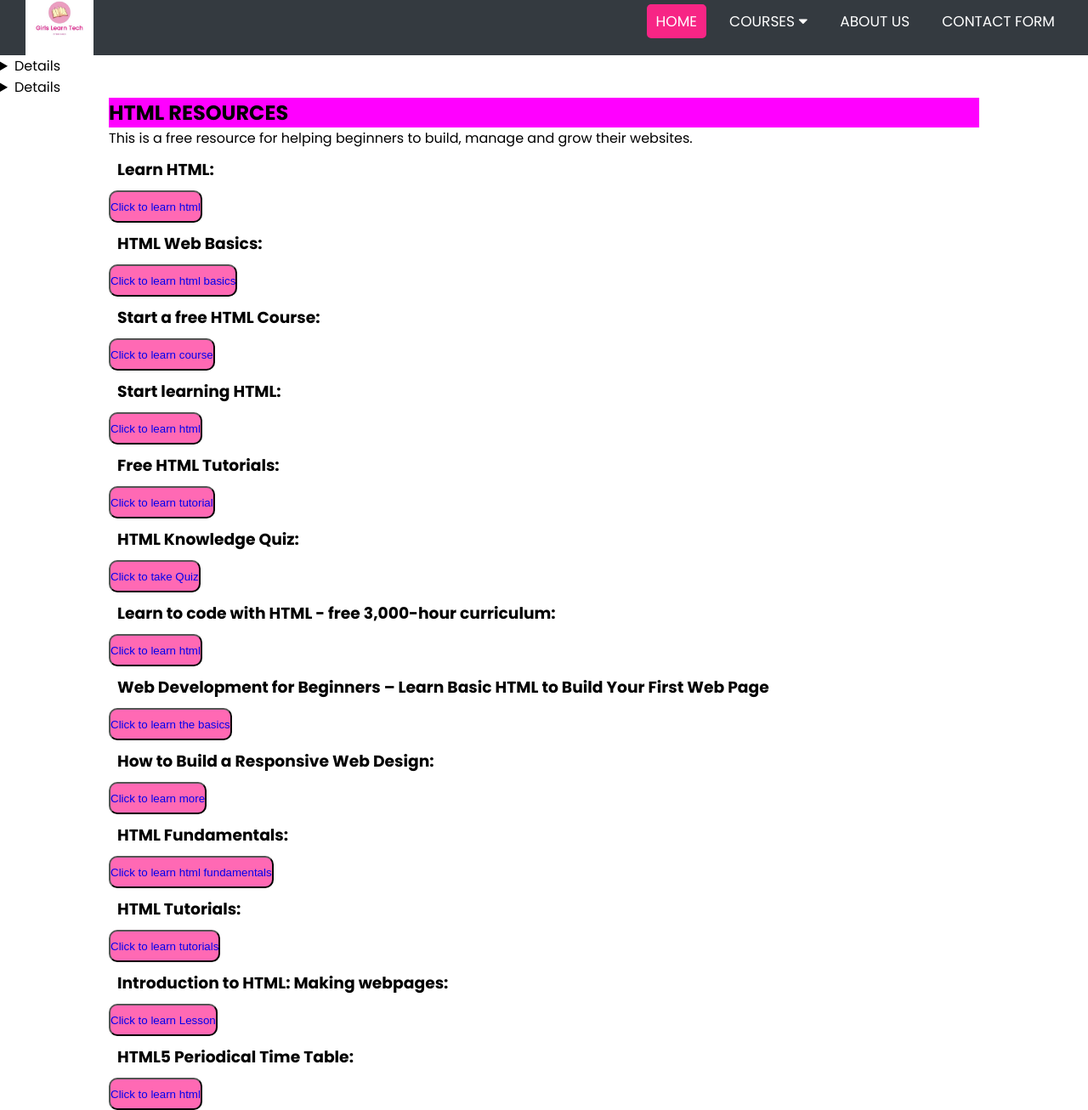
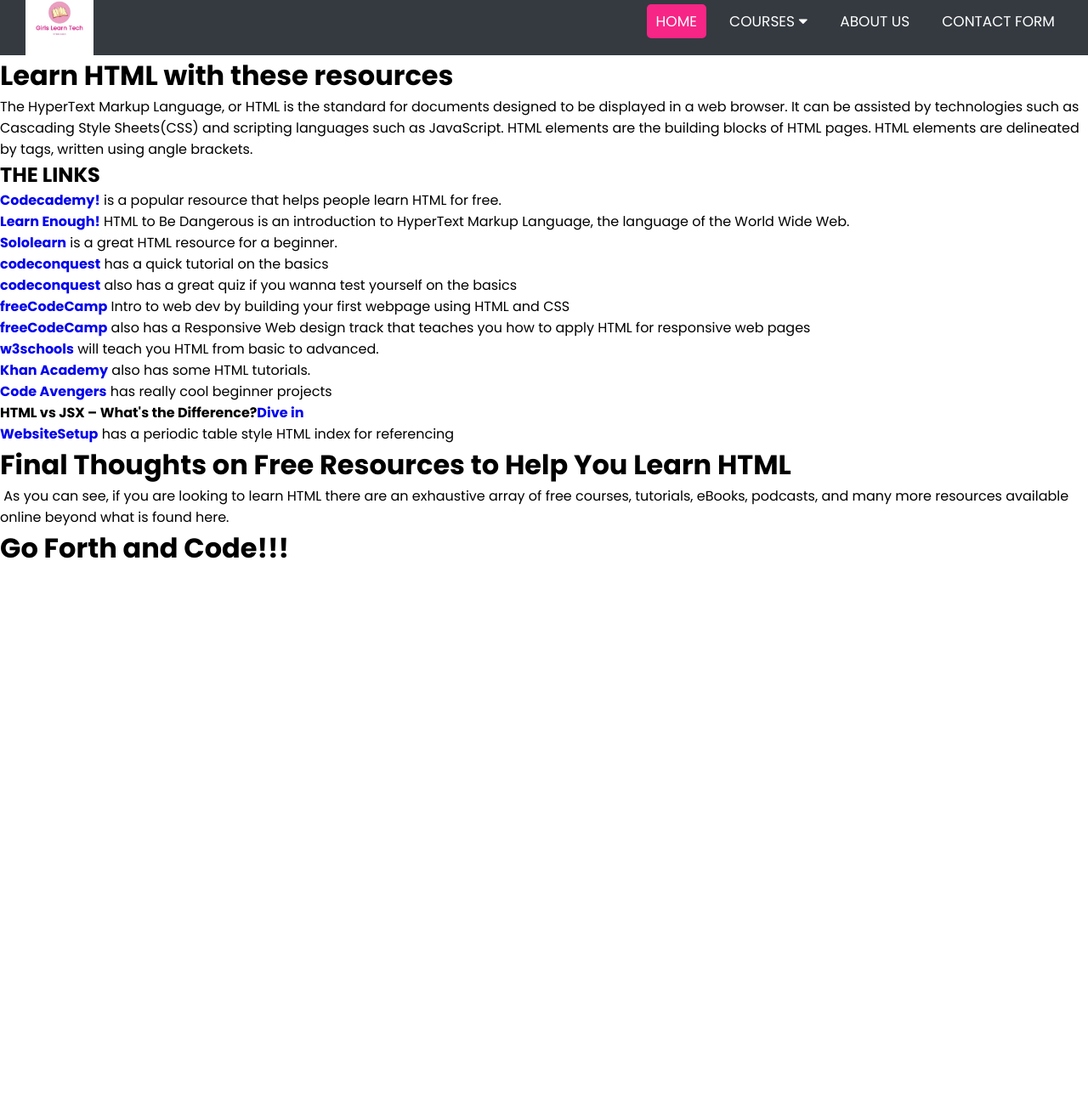
Before and after one commit to WomenTechster-s-FrontendDev-Group-2/merged-pages, a plain HTML site: page docs/Html-course.html in a window 1280 px wide. Shown: the part 15-1321 px from the top of the page at 85% size. After the commit the page ends 800 px from the top, so only its background shows below. Drawn offline with Linux system fonts and the light colour scheme.

Commit message:
Update Html-course.html

```diff
--- a/docs/Html-course.html
+++ b/docs/Html-course.html
@@ -42,99 +42,48 @@
   </nav>
 
   <!-- End Navbar -->
-  <div Class="firstDiv">
-    <details>
-      <h3>
-        <summary>What is HTML</summary>
-      </h3>
-      <p>The HyperText Markup Language, or HTML is the standard for documents designed to be displayed in a web browser.
-        It can be assisted by technologies such as Cascading Style Sheets(CSS) and scripting languages such as
-        JavaScript. HTML elements are the building blocks of HTML pages. HTML elements are delineated by tags, written
-        using angle brackets.</p>
-    </details>
-  </div>
+ <h1 class="center">Learn HTML with these resources</h1>
 
-  <div Class="secondDiv">
-    <details>
-      <h3>
-        <summary>What is HTML used for</summary>
-      </h3>
-      <p>HTML is a markup language used for structuring and presenting content on the World Wide Web. Browsers do not
-        display the HTML tags, but use them to interprete the content of the page.</p>
-    </details>
-  </div>
-  <div Class="container">
-    <h2>
-      <p>HTML RESOURCES</p>
-    </h2>
-    <p>This is a free resource for helping beginners to build, manage and grow their websites.</p>
-    <form>
-      <ul>
-        <li>
-          <h3>Learn HTML:</h3>
-        </li>
-        <a target="_blank" href="https://www.codecademy.com/learn/learn-html">
-          <button type="submit" class="button_1">Click to learn html</a></button <li>
-        <h3>HTML Web Basics:</h3>
-        </li>
-        <a target="_blank" href="https://www.learnenough.com/html">
-          <button type="submit" class="button_1">Click to learn html basics</a></button <li>
-        <h3>Start a free HTML Course:</h3>
-        </li>
-        <a target="_blank" href="https://www.codeavengers.com/profile#html-css">
-          <button type="submit" class="button_1">Click to learn course </a></button <li>
-        <h3> Start learning HTML:</h3>
-        </li>
-        <a target="_blank" href="https://www.sololearn.com/learning/1014">
-          <button type="submit" class="button_1">Click to learn html</a></button>
-        <li>
-          <h3>Free HTML Tutorials:</h3>
-        </li>
-        <a target="_blank" href="https://www.codeconquest.com/tutorials/html/">
-          <button type="submit" class="button_1">Click to learn tutorial</a></button>
-        <li>
-          <h3>HTML Knowledge Quiz:</h3>
-        </li>
-        <a target="_blank" href="https://www.codeconquest.com/coding-quizzes/html-knowledge-quiz/">
-          <button type="submit" class="button_1">Click to take Quiz</a></button>
-        <li>
-          <h3>Learn to code with HTML - free 3,000-hour curriculum:</h3>
-        </li>
-        <a target="_blank" href="https://www.freecodecamp.org/news/html-vs-jsx-whats-the-difference/">
-          <button type="submit" class="button_1">Click to learn html</a></button>
-        <li>
-          <h3>Web Development for Beginners – Learn Basic HTML to Build Your First Web Page </h3>
-        </li>
-        <a target="_blank" href="https://www.freecodecamp.org/news/web-development-for-beginners-basic-html-and-css/">
-          <button type="submit" class="button_1">Click to learn the basics</a></button>
-        <li>
-          <h3>How to Build a Responsive Web Design:</h3>
-        </li>
-        <a target="_blank" href="https://www.freecodecamp.org/learn/responsive-web-design/#basic-html-and-html5">
-          <button type="submit" class="button_1">Click to learn more</a></button>
-        <li>
-          <h3>HTML Fundamentals:</h3>
-        </li>
-        <a target="_blank" href="https://www.edx.org/course/html5-and-css-fundamentals">
-          <button type="submit" class="button_1">Click to learn html fundamentals</a></button>
-        <li>
-          <h3>HTML Tutorials:</h3>
-        </li>
-        <a target="_blank" href="https://www.w3schools.com/html/default.asp">
-          <button type="submit" class="button_1">Click to learn tutorials</a></button>
-        <li>
-          <h3>Introduction to HTML: Making webpages:</h3>
-        </li>
-        <a target="_blank" href="https://www.khanacademy.org/computing/computer-programming/html-css#intro-to-html">
-          <button type="submit" class="button_1">Click to learn Lesson</a></button>
-        <li>
-          <h3>HTML5 Periodical Time Table:</h3>
-        </li>
-        <a target="_blank" href="https://websitesetup.org/html5-periodical-table/">
-          <button type="submit" class="button_1">Click to learn html</a></button>
-      </ul>
-    </form>
-  </div>
+            <p>The HyperText Markup Language, or HTML is the standard for documents designed to be displayed in a web browser. It can be assisted by technologies such as Cascading Style Sheets(CSS) and scripting languages such as JavaScript. HTML elements are the building blocks of HTML pages. HTML elements are delineated by tags, written using angle brackets.
+            </p>
+
+
+        <section class="boxes">
+            <div class="box">
+                <h1>THE LINKS</h1>
+                <p ><strong><a target="_blank" href="https://www.codecademy.com/learn/learn-html" target="_blank">Codecademy!</a></strong>
+                    is a popular resource that helps people learn HTML for free. </p>
+                <p ><strong><a target="_blank" href="https://www.learnenough.com/html" target="_blank">Learn Enough!</a></strong> HTML to Be
+                        Dangerous is an introduction to HyperText Markup Language, the language of the World Wide Web.</p>
+                <p><strong><a target="_blank" href="https://www.sololearn.com/learning/1014" target="_blank">Sololearn</a></strong> is a great HTML resource for a beginner.</p>
+                <p><strong><a target="_blank" href="https://www.codeconquest.com/tutorials/html/" target="_blank">codeconquest</a></strong> has a quick tutorial on the basics</p>
+            </div>
+
+
+            <div class="box">
+              <p><strong><a target="_blank" href="https://www.codeconquest.com/coding-quizzes/html-knowledge-quiz/" target="_blank">codeconquest</a></strong> also has a great quiz if you wanna test yourself on the basics</p>
+              <p><strong><a target="_blank" href="https://www.freecodecamp.org/news/web-development-for-beginners-basic-html-and-css/" target="_blank">freeCodeCamp</a></strong> Intro to web dev by building your first webpage using HTML and CSS</p>
+              <p><strong><a target="_blank" href="https://www.freecodecamp.org/learn/responsive-web-design/#basic-html-and-html5" target="_blank">freeCodeCamp</a></strong> also has a Responsive Web design track that teaches you how to apply HTML for responsive web pages</p>
+              <p><strong><a target="_blank" href="https://www.w3schools.com/html/default.asp" target="_blank">w3schools</a></strong> will teach you HTML from basic to advanced.</p>
+              <p><strong><a target="_blank" href="https://www.khanacademy.org/computing/computer-programming/html-css#intro-to-html" target="_blank">Khan Academy</a></strong> also has some HTML tutorials.</p>
+
+            </div>
+
+
+            <div class="box">
+              <p ><strong><a target="_blank" href="https://www.codeavengers.com/profile#html-css" target="_blank">Code Avengers</a></strong>
+                has really cool beginner projects </p>
+                <p><strong>HTML vs JSX – What's the Difference?</strong><a target="_blank" href="https://www.freecodecamp.org/news/html-vs-jsx-whats-the-difference/"><strong>Dive in</strong></a></p>
+                <p ><strong><a target="_blank" href="https://websitesetup.org/html5-periodical-table/" target="_blank">WebsiteSetup</a></strong>
+                  has a periodic table style HTML index for referencing </p>
+            </div>
+        </section>
+
+        <div class="courses">
+            <h1>Final Thoughts on Free Resources to Help You Learn HTML</h1>
+            <p>&nbsp;As you can see, if you are looking to learn HTML there are an exhaustive
+            array of free courses, tutorials, eBooks, podcasts, and many more resources available online beyond what is found here.</p> <h1>Go Forth and Code!!!</h1>
+        </div>
   <script src="./js/navbar.js"></script>
 </body>
 
```
